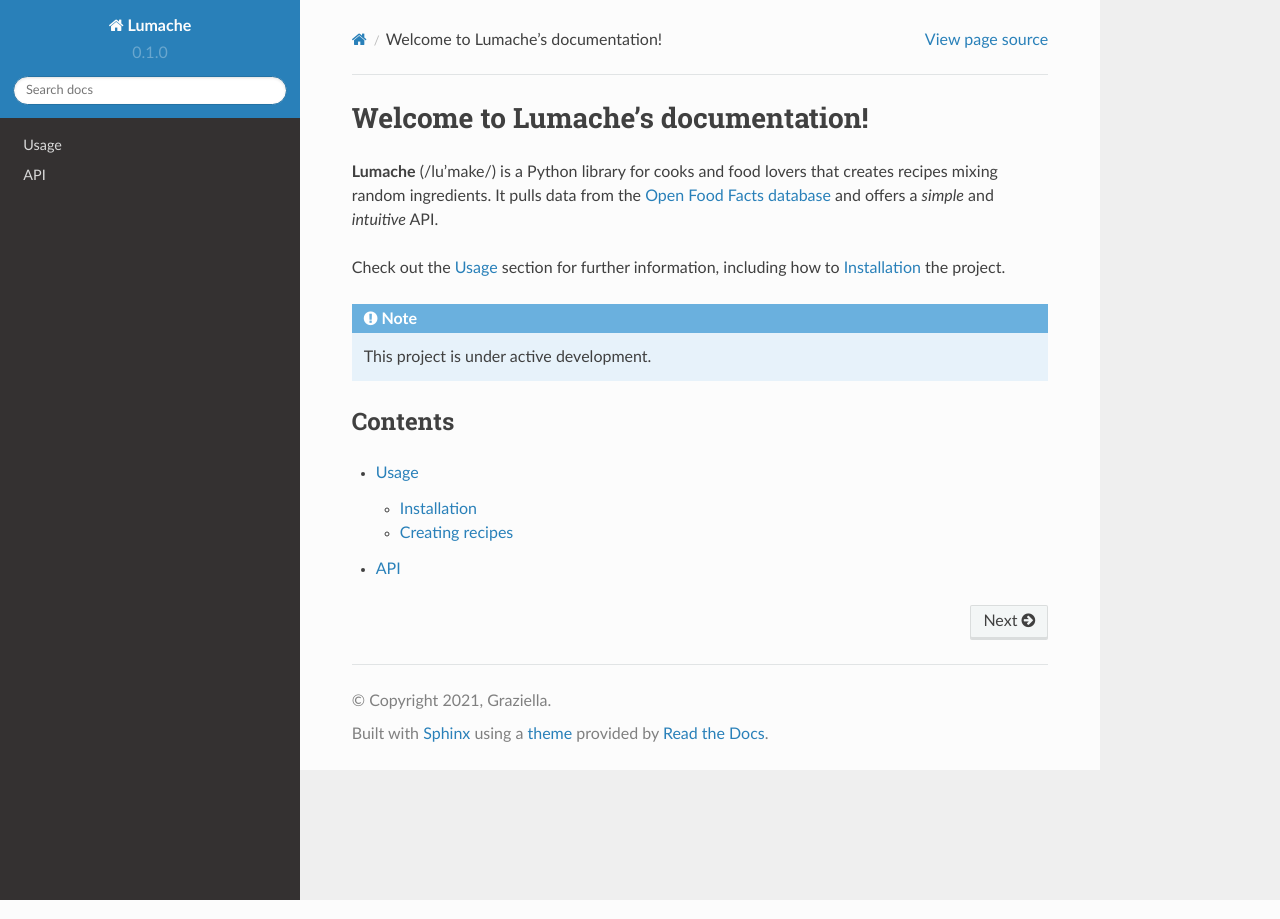
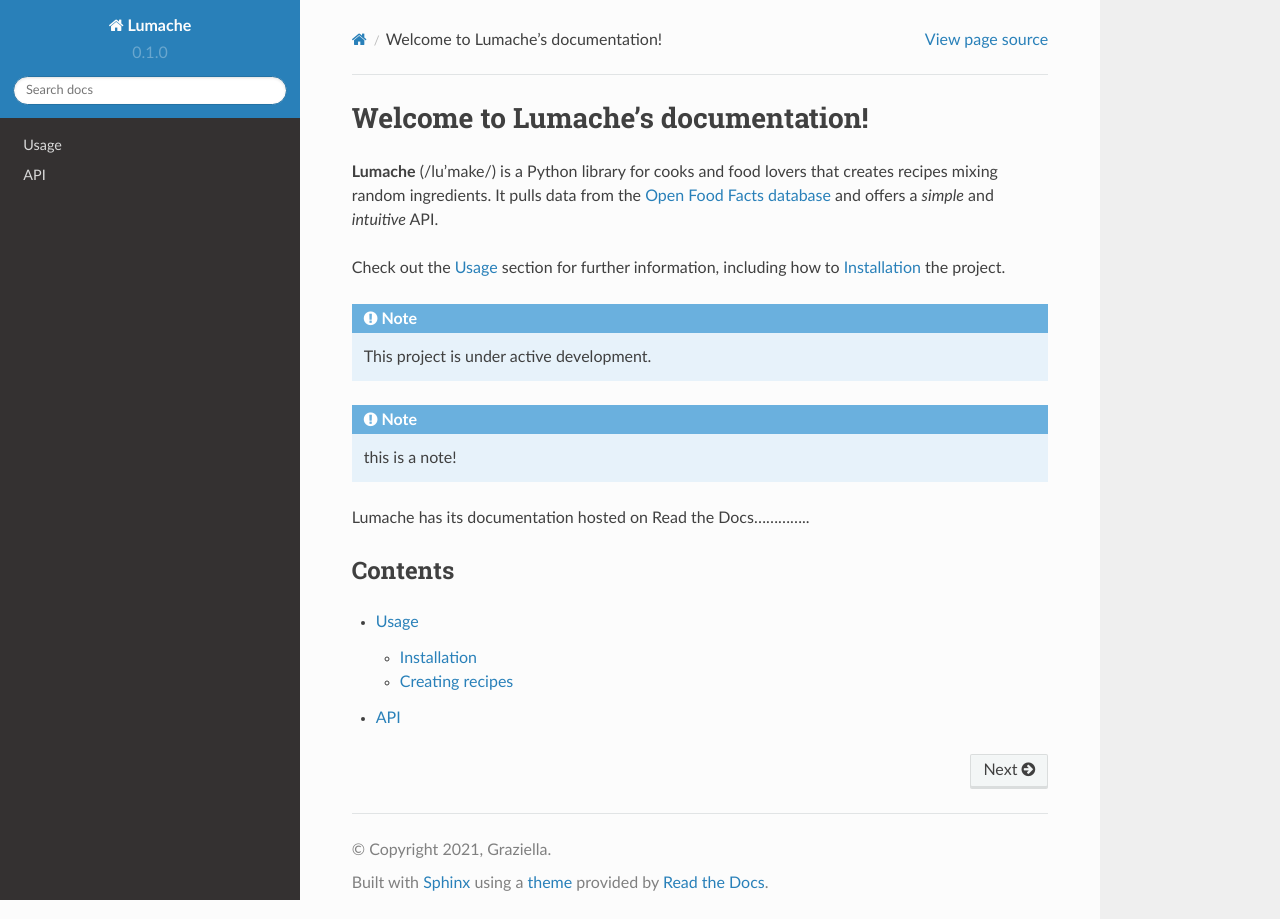
Before and after one commit to wiiiz/rtd-tutorial, a Sphinx documentation site: the page built from docs/source/index.rst, in a window 1280 px wide. Built offline with Sphinx 7.4.7 and the Read the Docs theme 2.0.0, drawn with Linux system fonts in a browser that asks for light colours.

Commit message:
Update index.rst
change test.

```diff
--- a/docs/source/index.rst
+++ b/docs/source/index.rst
@@ -13,6 +13,12 @@ how to :ref:`installation` the project.
 
    This project is under active development.
 
+.. note::
+
+   this is a note!
+
+Lumache has its documentation hosted on Read the Docs..............
+
 Contents
 --------
 
```
